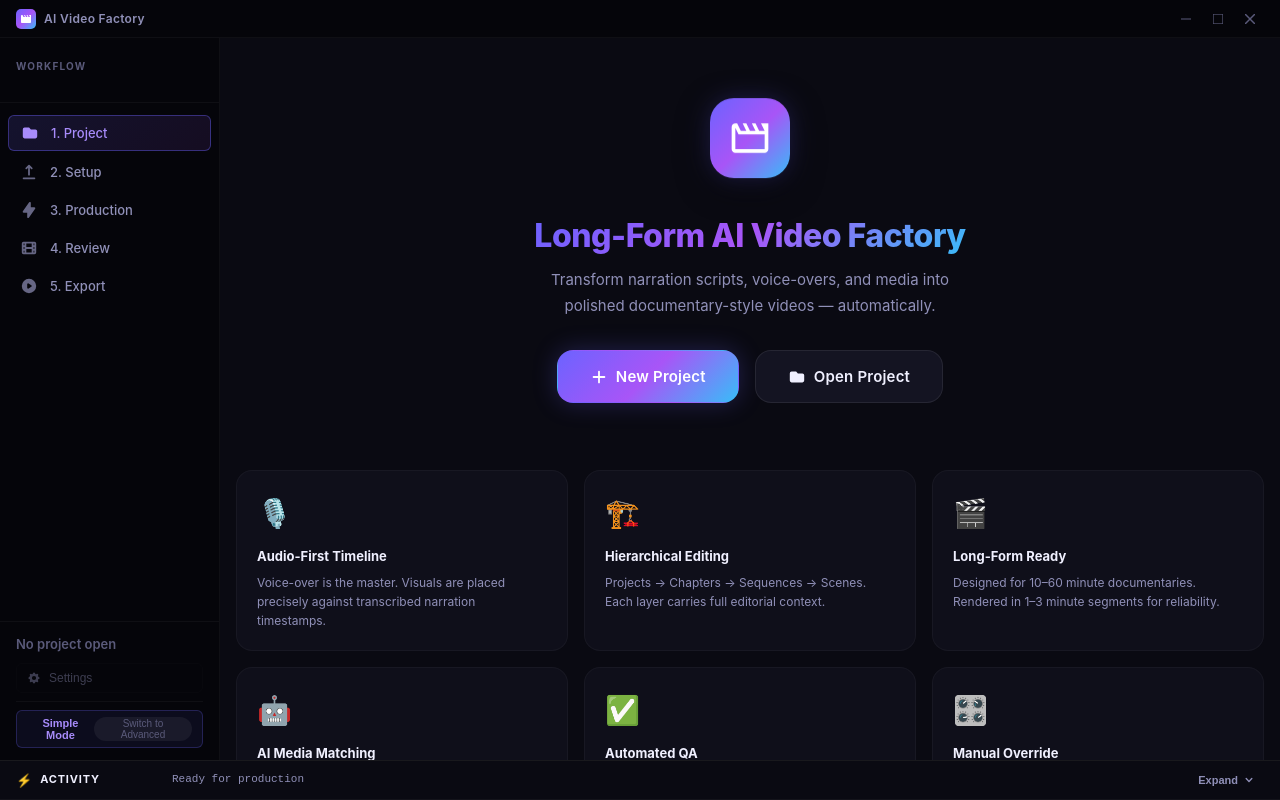
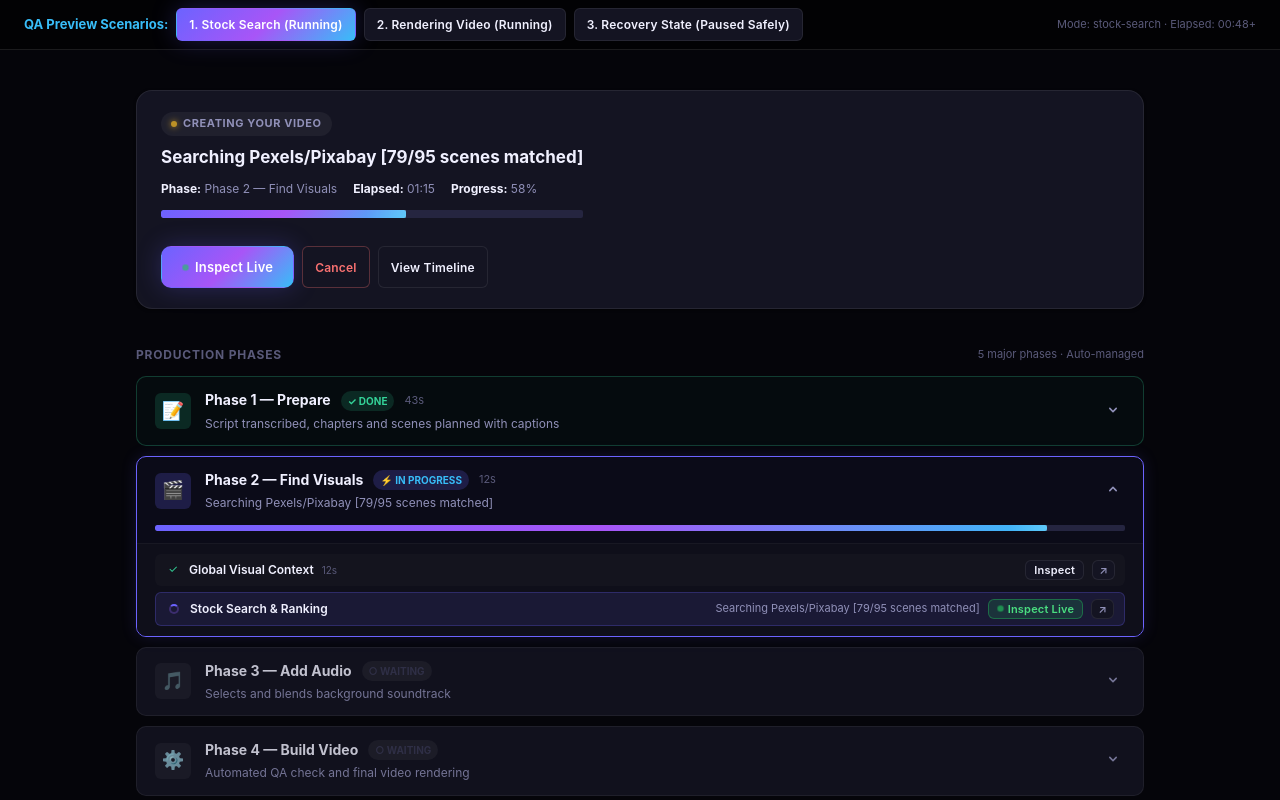
Before and after one commit to quocan050302/Auto-edit-capcut, a React (Vite) app in the folder src/renderer/: page / in a window 1280 px wide. Built offline with nearby package versions, Linux system fonts and the light colour scheme.

Commit message:
refactor(ui): polish phase summary formatting and add visual qa preview app

```diff
--- /dev/null
+++ b/src/renderer/src/PreviewApp.tsx
@@ -0,0 +1,227 @@
+import React, { useState } from 'react'
+import { ClientPipelineDashboard } from './components/ClientPipelineDashboard'
+import type { AutoPipelineState, ProjectState } from '../../shared/types'
+
+const mockProject: ProjectState = {
+  id: 'mock-proj-1',
+  name: 'History of Artificial Intelligence',
+  projectDir: '/Users/macbook/Documents/Projects/AI-History',
+  status: 'idle',
+  settings: {
+    resolution: '1080p',
+    aspectRatio: '16:9',
+    language: 'vi'
+  },
+  inputs: {
+    scriptPath: '/mock/script.txt',
+    voiceoverPath: '/mock/voice.mp3',
+    imagesFolder: '/mock/images',
+    videosFolder: '/mock/videos',
+    musicFolder: '/mock/music',
+    sfxFolder: '/mock/sfx'
+  },
+  stats: {
+    totalImages: 12,
+    totalVideos: 28,
+    totalMusic: 4,
+    totalSfx: 16,
+    voiceDurationSeconds: 480,
+    estimatedScenes: 95,
+    estimatedChapters: 6
+  },
+  createdAt: new Date().toISOString(),
+  updatedAt: new Date().toISOString(),
+  lastOperation: null,
+  error: null
+}
+
+function getMockState(mode: 'stock-search' | 'rendering' | 'recovery'): AutoPipelineState {
+  if (mode === 'stock-search') {
+    return {
+      schemaVersion: 1,
+      version: 18,
+      runId: 'run-stock-search-demo',
+      projectDir: mockProject.projectDir,
+      currentStage: 'stock-search',
+      overallStatus: 'running',
+      startedAt: new Date(Date.now() - 48000).toISOString(),
+      updatedAt: new Date().toISOString(),
+      inputFingerprint: { scriptPath: '/mock/script.txt', voiceoverPath: '/mock/voice.mp3' },
+      options: { videoDimensions: { width: 1920, height: 1080 } },
+      stages: {
+        validating: { status: 'completed', progress: 1, durationMs: 2400 },
+        transcribing: { status: 'completed', progress: 1, durationMs: 14200 },
+        planning: { status: 'completed', progress: 1, durationMs: 18500 },
+        captions: { status: 'completed', progress: 1, durationMs: 8200 },
+        'global-context': { status: 'completed', progress: 1, durationMs: 11800, artifactPath: '/mock/artifacts/global-context.json' },
+        'stock-search': {
+          status: 'running',
+          progress: 0.83,
+          message: 'Searching Pexels/Pixabay [79/95 scenes matched]',
+          startedAt: new Date(Date.now() - 15000).toISOString(),
+          stats: { totalScenes: 95, processedScenes: 79, assignedScenes: 79, downloadedScenes: 65 }
+        },
+        'audio-search': { status: 'pending', progress: 0 },
+        preflight: { status: 'pending', progress: 0 },
+        rendering: { status: 'pending', progress: 0 },
+        postflight: { status: 'pending', progress: 0 }
+      },
+      warnings: [],
+      fatalErrors: []
+    }
+  }
+
+  if (mode === 'rendering') {
+    return {
+      schemaVersion: 1,
+      version: 42,
+      runId: 'run-rendering-demo',
+      projectDir: mockProject.projectDir,
+      currentStage: 'rendering',
+      overallStatus: 'running',
+      startedAt: new Date(Date.now() - 145000).toISOString(),
+      updatedAt: new Date().toISOString(),
+      inputFingerprint: { scriptPath: '/mock/script.txt', voiceoverPath: '/mock/voice.mp3' },
+      options: { videoDimensions: { width: 1920, height: 1080 } },
+      stages: {
+        validating: { status: 'completed', progress: 1, durationMs: 2400 },
+        transcribing: { status: 'completed', progress: 1, durationMs: 14200 },
+        planning: { status: 'completed', progress: 1, durationMs: 18500 },
+        captions: { status: 'completed', progress: 1, durationMs: 8200 },
+        'global-context': { status: 'completed', progress: 1, durationMs: 11800 },
+        'stock-search': { status: 'completed', progress: 1, durationMs: 52000, stats: { totalScenes: 95, assignedScenes: 95 } },
+        'audio-search': { status: 'completed', progress: 1, durationMs: 16000 },
+        preflight: { status: 'completed', progress: 1, durationMs: 4100, artifactPath: '/mock/artifacts/preflight-report.json' },
+        rendering: {
+          status: 'running',
+          progress: 0.62,
+          message: 'Compositing frame 1302/2100 (Captions + Audio Ducking)',
+          startedAt: new Date(Date.now() - 18000).toISOString(),
+          stats: { currentFrame: 1302, totalFrames: 2100, fps: 30 }
+        },
+        postflight: { status: 'pending', progress: 0 }
+      },
+      warnings: [],
+      fatalErrors: []
+    }
+  }
+
+  // Recovery State
+  return {
+    schemaVersion: 1,
+    version: 35,
+    runId: 'run-recovery-demo',
+    projectDir: mockProject.projectDir,
+    currentStage: 'rendering',
+    overallStatus: 'interrupted',
+    startedAt: new Date(Date.now() - 165000).toISOString(),
+    updatedAt: new Date().toISOString(),
+    inputFingerprint: { scriptPath: '/mock/script.txt', voiceoverPath: '/mock/voice.mp3' },
+    options: { videoDimensions: { width: 1920, height: 1080 } },
+    stages: {
+      validating: { status: 'completed', progress: 1, durationMs: 2400 },
+      transcribing: { status: 'completed', progress: 1, durationMs: 14200 },
+      planning: { status: 'completed', progress: 1, durationMs: 18500 },
+      captions: { status: 'completed', progress: 1, durationMs: 8200 },
+      'global-context': { status: 'completed', progress: 1, durationMs: 11800 },
+      'stock-search': { status: 'completed', progress: 1, durationMs: 52000 },
+      'audio-search': { status: 'completed', progress: 1, durationMs: 16000 },
+      preflight: { status: 'completed', progress: 1, durationMs: 4100 },
+      rendering: {
+        status: 'interrupted',
+        progress: 0.45,
+        message: 'Application closed — ready to resume',
+        durationMs: 9500
+      },
+      postflight: { status: 'pending', progress: 0 }
+    },
+    warnings: [],
+    fatalErrors: []
+  }
+}
+
+export function PreviewApp(): React.ReactElement {
+  const urlParams = typeof window !== 'undefined' ? new URLSearchParams(window.location.search) : null
+  const initialMode = (urlParams?.get('preview') as any) || 'stock-search'
+  const [activeScenario, setActiveScenario] = useState<'stock-search' | 'rendering' | 'recovery'>(
+    initialMode === 'rendering' || initialMode === 'recovery' ? initialMode : 'stock-search'
+  )
+
+  const currentState = getMockState(activeScenario)
+
+  return (
+    <div style={{ minHeight: '100vh', background: 'var(--bg-void, #12121c)', color: '#fff' }}>
+      {/* Scenario Switcher Bar */}
+      <div
+        style={{
+          display: 'flex',
+          alignItems: 'center',
+          justifyContent: 'space-between',
+          padding: '8px 24px',
+          background: 'rgba(0,0,0,0.6)',
+          borderBottom: '1px solid rgba(255,255,255,0.1)',
+          position: 'sticky',
+          top: 0,
+          zIndex: 100
+        }}
+      >
+        <div style={{ display: 'flex', alignItems: 'center', gap: '8px' }}>
+          <span style={{ fontSize: '13px', fontWeight: 700, color: 'var(--brand-accent, #a78bfa)' }}>
+            QA Preview Scenarios:
+          </span>
+          <button
+            type="button"
+            className={`btn btn-sm ${activeScenario === 'stock-search' ? 'btn-primary' : 'btn-secondary'}`}
+            onClick={() => setActiveScenario('stock-search')}
+            id="scenario-stock"
+          >
+            1. Stock Search (Running)
+          </button>
+          <button
+            type="button"
+            className={`btn btn-sm ${activeScenario === 'rendering' ? 'btn-primary' : 'btn-secondary'}`}
+            onClick={() => setActiveScenario('rendering')}
+            id="scenario-render"
+          >
+            2. Rendering Video (Running)
+          </button>
+          <button
+            type="button"
+            className={`btn btn-sm ${activeScenario === 'recovery' ? 'btn-primary' : 'btn-secondary'}`}
+            onClick={() => setActiveScenario('recovery')}
+            id="scenario-recovery"
+          >
+            3. Recovery State (Paused Safely)
+          </button>
+        </div>
+
+        <span style={{ fontSize: '11px', color: 'var(--text-muted, #9ca3af)' }}>
+          Mode: {activeScenario} · Elapsed: {activeScenario === 'recovery' ? '02:07' : '00:48+'}
+        </span>
+      </div>
+
+      <div style={{ padding: '24px 20px 80px' }}>
+        <ClientPipelineDashboard
+          project={mockProject}
+          pipelineState={currentState}
+          isRunning={activeScenario !== 'recovery'}
+          onCancel={async () => {
+            alert('Cancel clicked')
+            return true
+          }}
+          onResume={async () => {
+            alert('Resume Production clicked')
+            return true
+          }}
+          onRetryStage={async (stg) => {
+            alert(`Retry stage: ${stg}`)
+            return true
+          }}
+          onNavigate={(page) => {
+            alert(`Navigate called with target page: "${page}"`)
+          }}
+        />
+      </div>
+    </div>
+  )
+}
--- a/src/renderer/src/components/PipelinePhaseCard.tsx
+++ b/src/renderer/src/components/PipelinePhaseCard.tsx
@@ -183,9 +183,13 @@ export function computePhaseState(
   } else if (status === 'warning') {
     summary = activeData?.message || 'Review needed before proceeding'
   } else if (status === 'interrupted') {
-    summary = activeData?.message
-      ? `${activeData.message} — ready to resume`
-      : 'Paused — ready to resume'
+    if (activeData?.message) {
+      summary = activeData.message.includes('ready to resume')
+        ? activeData.message
+        : `${activeData.message} — ready to resume`
+    } else {
+      summary = 'Paused — ready to resume'
+    }
   } else {
     // Pending summaries
     switch (phase.id) {
--- a/src/renderer/src/main.tsx
+++ b/src/renderer/src/main.tsx
@@ -1,10 +1,15 @@
 import React from 'react'
 import ReactDOM from 'react-dom/client'
 import App from './App'
+import { PreviewApp } from './PreviewApp'
 import './index.css'
+
+const isPreviewMode =
+  typeof window !== 'undefined' &&
+  (!window.api || window.location.search.includes('preview='))
 
 ReactDOM.createRoot(document.getElementById('root') as HTMLElement).render(
   <React.StrictMode>
-    <App />
+    {isPreviewMode ? <PreviewApp /> : <App />}
   </React.StrictMode>
 )
```
